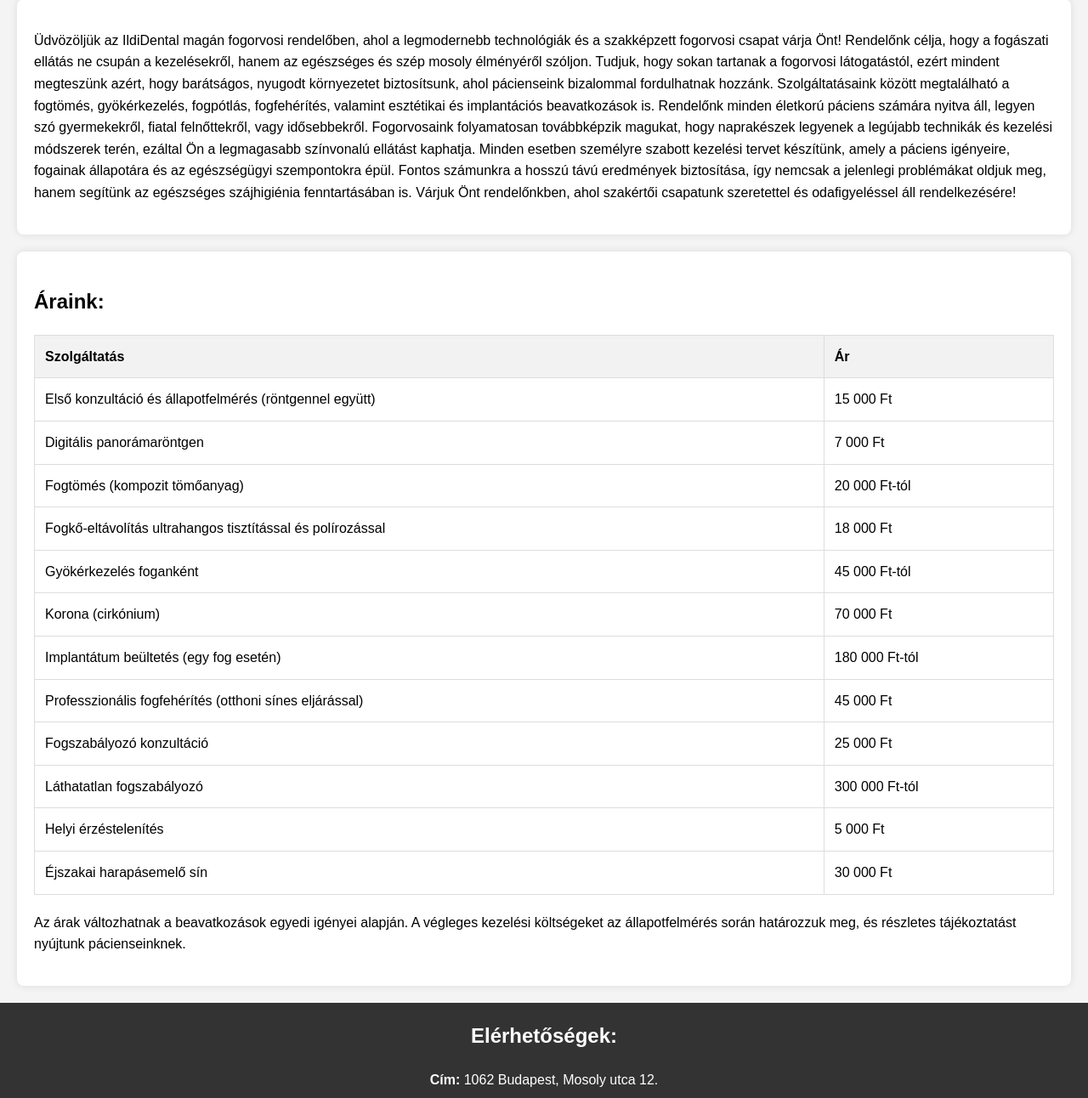
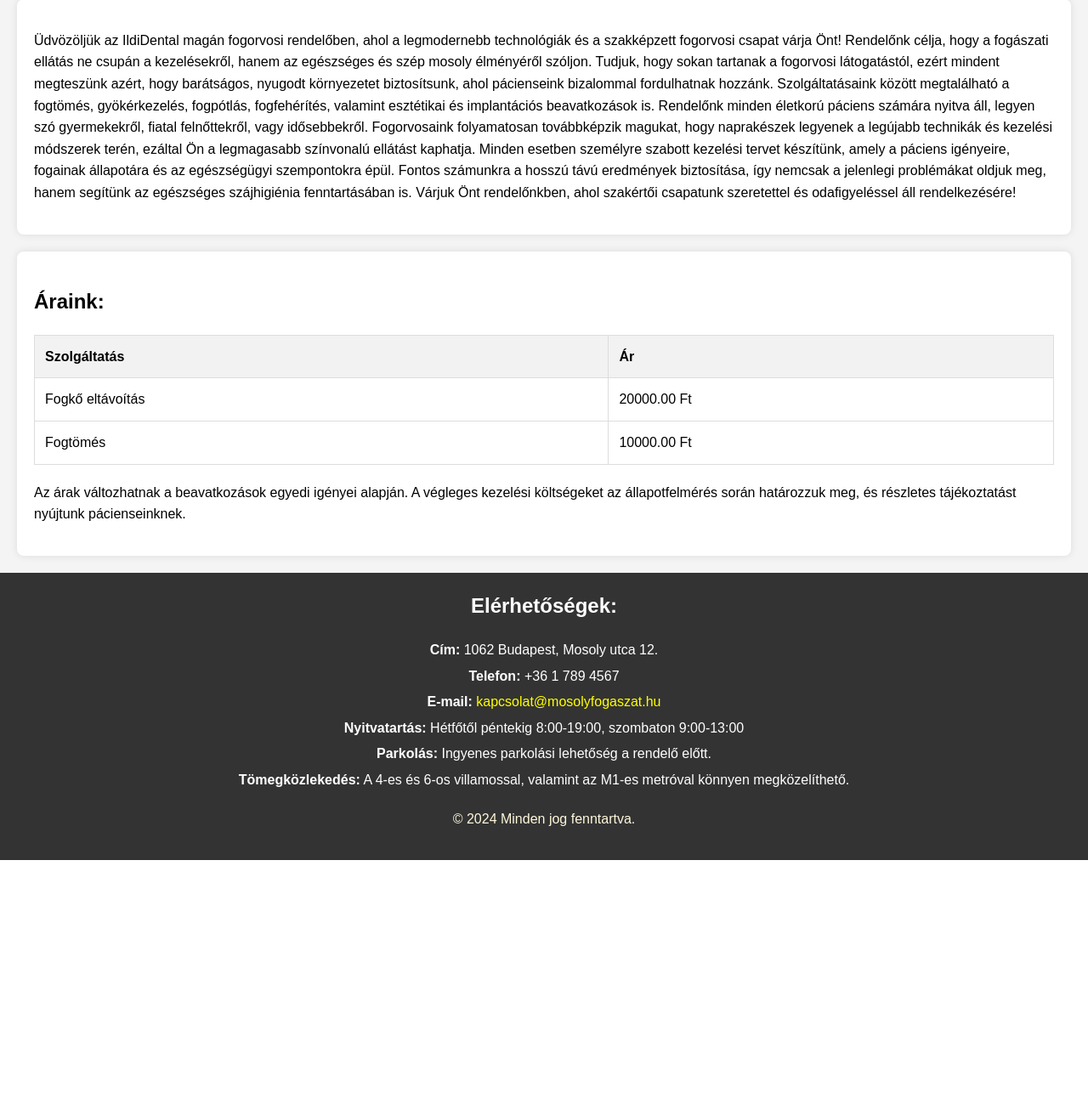
Before and after one commit to sanyopapa/Szakdolgozat, a Django app: page / in a window 1280 px wide. Shown: the part 447-1739 px from the top of the page at 85% size. After the commit the page ends 1459 px from the top, so only its background shows below. Run offline with Django 5.2, Linux system fonts and the light colour scheme; data comes from the database, SQL or seed files in the repository; both versions use the stored data as it was after the commit.

Commit message:
azok az árak jelennek meg a kezdőoldalon amik az adatbázisban

```diff
--- a/rendelo/rendelo/settings.py
+++ b/rendelo/rendelo/settings.py
@@ -55,7 +55,7 @@
 TEMPLATES = [
     {
         'BACKEND': 'django.template.backends.django.DjangoTemplates',
-        'DIRS': [],
+        'DIRS': [BASE_DIR / 'rendeloweboldal' / 'templates'],
         'APP_DIRS': True,
         'OPTIONS': {
             'context_processors': [
--- a/rendelo/rendeloweboldal/templates/kezdooldal.html
+++ b/rendelo/rendeloweboldal/templates/kezdooldal.html
@@ -49,54 +49,12 @@
                     <th>Szolgáltatás</th>
                     <th>Ár</th>
                 </tr>
+                {% for treatment in treatments %}
                 <tr>
-                    <td>Első konzultáció és állapotfelmérés (röntgennel együtt)</td>
-                    <td>15 000 Ft</td>
+                    <td>{{ treatment.title }}</td>
+                    <td>{{ treatment.price }} Ft</td>
                 </tr>
-                <tr>
-                    <td>Digitális panorámaröntgen</td>
-                    <td>7 000 Ft</td>
-                </tr>
-                <tr>
-                    <td>Fogtömés (kompozit tömőanyag)</td>
-                    <td>20 000 Ft-tól</td>
-                </tr>
-                <tr>
-                    <td>Fogkő-eltávolítás ultrahangos tisztítással és polírozással</td>
-                    <td>18 000 Ft</td>
-                </tr>
-                <tr>
-                    <td>Gyökérkezelés foganként</td>
-                    <td>45 000 Ft-tól</td>
-                </tr>
-                <tr>
-                    <td>Korona (cirkónium)</td>
-                    <td>70 000 Ft</td>
-                </tr>
-                <tr>
-                    <td>Implantátum beültetés (egy fog esetén)</td>
-                    <td>180 000 Ft-tól</td>
-                </tr>
-                <tr>
-                    <td>Professzionális fogfehérítés (otthoni sínes eljárással)</td>
-                    <td>45 000 Ft</td>
-                </tr>
-                <tr>
-                    <td>Fogszabályozó konzultáció</td>
-                    <td>25 000 Ft</td>
-                </tr>
-                <tr>
-                    <td>Láthatatlan fogszabályozó</td>
-                    <td>300 000 Ft-tól</td>
-                </tr>
-                <tr>
-                    <td>Helyi érzéstelenítés</td>
-                    <td>5 000 Ft</td>
-                </tr>
-                <tr>
-                    <td>Éjszakai harapásemelő sín</td>
-                    <td>30 000 Ft</td>
-                </tr>
+                {% endfor %}
             </table>
             <p>
                 Az árak változhatnak a beavatkozások egyedi igényei alapján. A végleges kezelési költségeket az állapotfelmérés során határozzuk meg, és részletes tájékoztatást nyújtunk pácienseinknek.
--- a/rendelo/rendeloweboldal/views.py
+++ b/rendelo/rendeloweboldal/views.py
@@ -1,15 +1,16 @@
 from django.shortcuts import render, redirect
 from django.http import HttpResponse
-from .models import Appointment
+from .models import Appointment, Treatment
 from django.contrib.auth import login as auth_login, authenticate, logout
 from .forms import RegistrationForm, LoginForm
-from .models import RendeloUser
 from django.contrib.auth.decorators import login_required
 from django.contrib.auth.backends import ModelBackend
 
 
 def kezdooldal(request):
-    return render(request, 'kezdooldal.html')
+    treatments = Treatment.objects.all()
+    return render(request, 'kezdooldal.html', {'treatments': treatments})
+
 
 def idopontfoglalas(request):
     if request.method == 'POST':
```
Also changed, not shown: rendelo/db.sqlite3, 2 other files.
